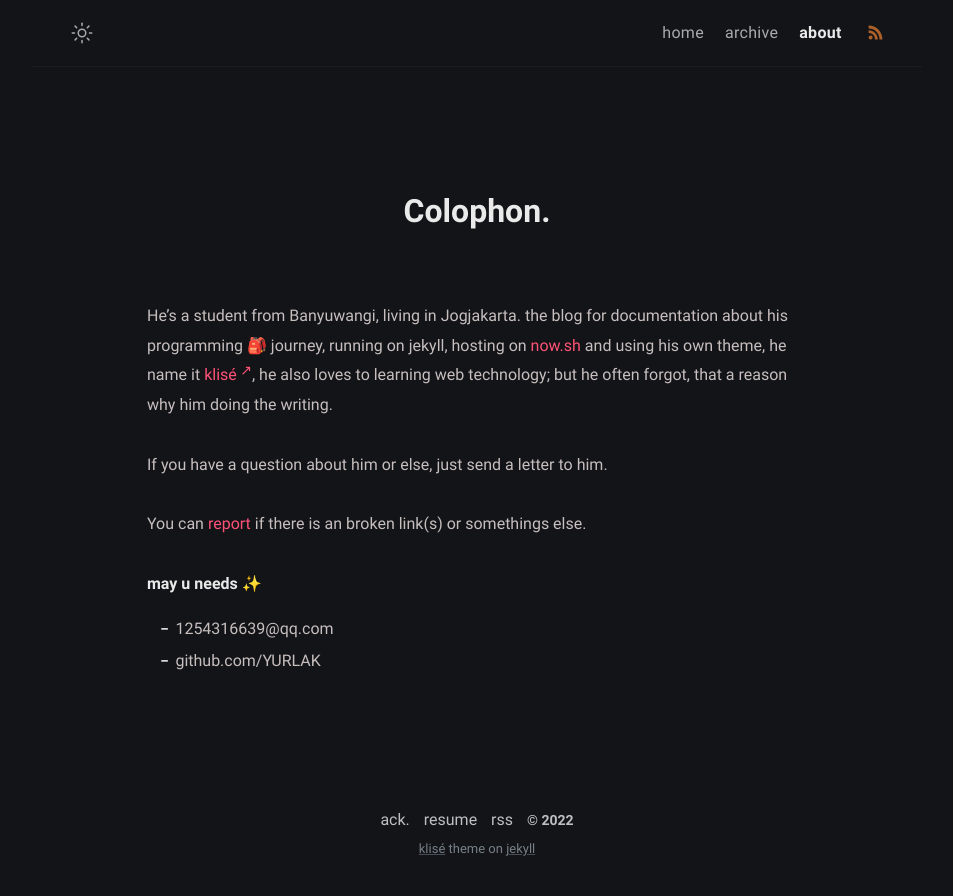
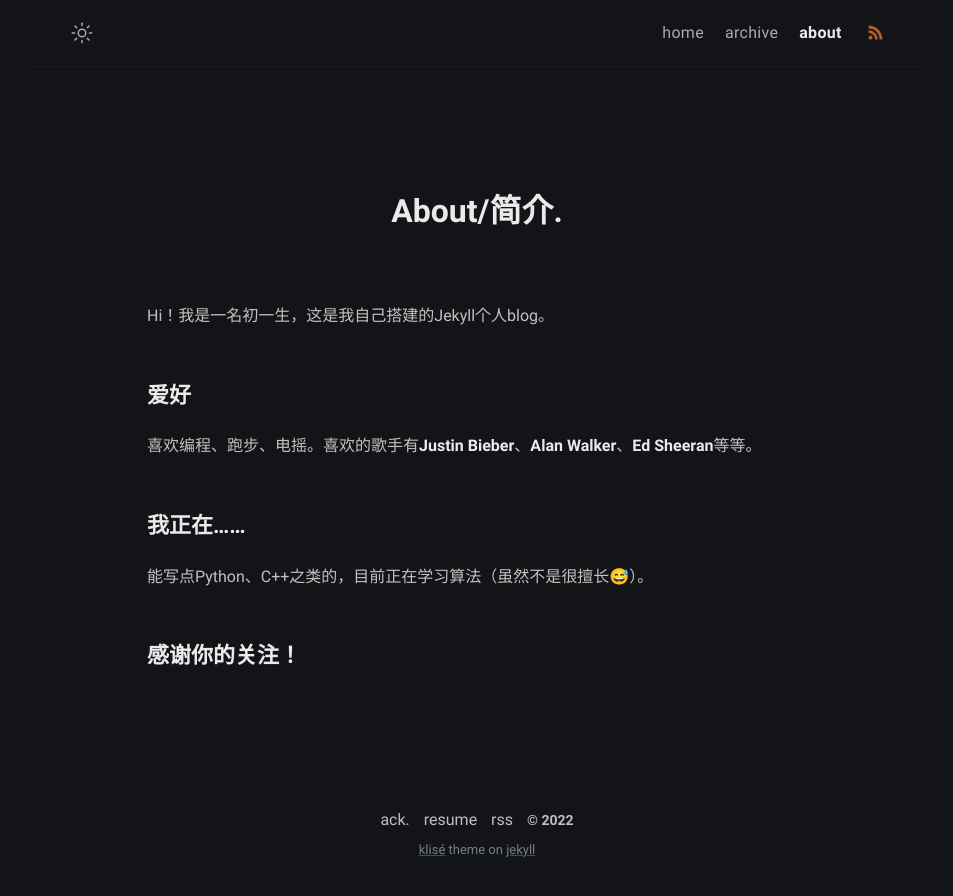
Before and after one commit to YURLAK/YURLAK.github.io, a Jekyll site: the page built from about.md, in a window 1280 px wide. Shown: the top 896 px of the page, without its empty margins (163-1116 px from the left). Built offline with Jekyll 4.4.1, drawn with Linux system fonts in a browser that asks for light colours.

Commit message:
Update about.md

```diff
--- a/about.md
+++ b/about.md
@@ -1,18 +1,18 @@
 ---
-title: Colophon
+title: About/简介
 permalink: /about/
 layout: page
-excerpt: Hello peeps, I'm student of computer science from Banyuwangi, living in Jogjakarta. This blog for documentation about my programming journey, running on jekyll, hosting on netlify and using my own simple theme.
-comments: false
+comments: true
 ---
 
-He's a student from Banyuwangi, living in Jogjakarta. the blog for documentation about his programming 🎒 journey, running on jekyll, hosting on [now.sh](http://now.sh) and using his own theme, he name it <a href="https://github.com/piharpi/jekyll-klise" target="_blank" rel="noopener">klisé</a>, he also loves to learning web technology; but he often forgot, that a reason why him doing the writing.
+Hi！我是一名初一生，这是我自己搭建的Jekyll个人blog。
 
-If you have a question about him or else, just send a letter to him.
+## 爱好
 
-You can [report](http://github.com/piharpi/jekyll-klise/issues/new) if there is an broken link(s) or somethings else.
+喜欢编程、跑步、电摇。喜欢的歌手有**Justin Bieber**、**Alan Walker**、**Ed Sheeran**等等。
 
-**may u needs ✨**
+## 我正在……
 
-- {{ site.author.email }}
-- github.com/{{ site.author.github }}
+能写点Python、C++之类的，目前正在学习算法（虽然不是很擅长😅）。
+
+## 感谢你的关注！
```
